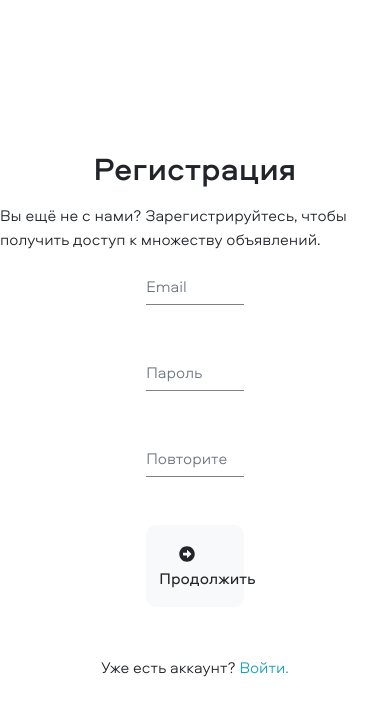
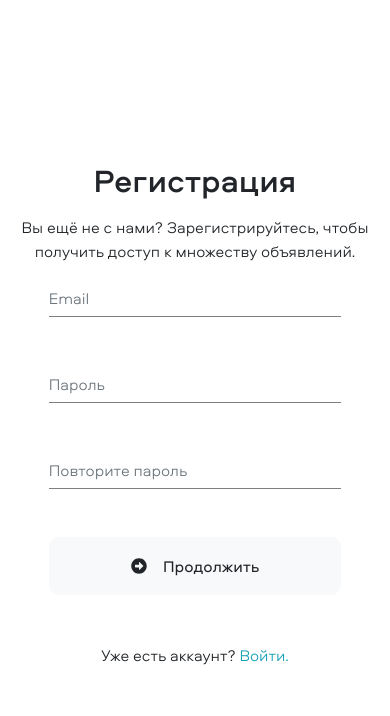
Before and after one commit to honeyshi/RealEstateAgency, a React (Create React App) app: page /signup in a window 390 px wide. Shown: the top 716 px of the page. Built offline with nearby package versions, Linux system fonts and the light colour scheme.

Commit message:
Make forms responsive

```diff
--- a/src/app/app.tsx
+++ b/src/app/app.tsx
@@ -6,6 +6,8 @@ import { Signup } from './pages/signup';
 import { ResetPassword } from './pages/resetPassword';
 import { ForgetPassword } from './pages/forgetPassword';
 import { ContactUs } from './infoPages/contactUs';
+
+import './pagesStyle.scss';
 
 export const App: React.FC = () => {
   return (
--- a/src/app/infoPages/contactUs.tsx
+++ b/src/app/infoPages/contactUs.tsx
@@ -18,8 +18,6 @@ import { ErrorMessagesView } from 'shared/composite/errorMessagesView';
 import { DefaultPage } from 'shared/layout/defaultPage';
 import { checkInvalidInput } from 'core/checkInvalidInput';
 import { parseError } from 'core/parseError';
-
-import '../pagesStyle.scss';
 
 const schema = yup.object().shape({
   email: yup
--- a/src/app/pages/forgetPassword.tsx
+++ b/src/app/pages/forgetPassword.tsx
@@ -31,8 +31,10 @@ export const ForgetPassword: React.FC = () => {
       <TextField tag="h2" mb="3">
         Смена пароля
       </TextField>
-      <TextField mb="3">Введите email для отправки нового пароля.</TextField>
-      <Flexbox vertical w="25">
+      <TextField center mb="3" pl="2" pr="2">
+        Введите email для отправки нового пароля.
+      </TextField>
+      <Flexbox vertical className="registration-form">
         <Input
           borderBottom
           light
--- a/src/app/pages/login.tsx
+++ b/src/app/pages/login.tsx
@@ -45,11 +45,13 @@ export const Login: React.FC = () => {
       <TextField tag="h2" mb="3">
         Вход
       </TextField>
-      <TextField mb="3">С возвращением! Войдите, чтобы получить доступ к множеству объявлений.</TextField>
+      <TextField center mb="3" pl="2" pr="2">
+        С возвращением! Войдите, чтобы получить доступ к множеству объявлений.
+      </TextField>
       <Link to="/forget-password" className="text-info mb-3">
         Забыли пароль?
       </Link>
-      <Flexbox vertical w="25">
+      <Flexbox vertical className="registration-form">
         <Input
           borderBottom
           light
@@ -83,7 +85,7 @@ export const Login: React.FC = () => {
           Продолжить
         </Button>
       </Flexbox>
-      <TextField mt="5">
+      <TextField center mt="5">
         Ещё нет аккаунта?{' '}
         <Link to="/signup" className="text-info">
           Зарегистрируйтесь.
--- a/src/app/pages/resetPassword.tsx
+++ b/src/app/pages/resetPassword.tsx
@@ -45,8 +45,10 @@ export const ResetPassword: React.FC = () => {
       <TextField tag="h2" mb="3">
         Смена пароля
       </TextField>
-      <TextField mb="3">Установите новый пароль для своего аккаунта.</TextField>
-      <Flexbox vertical w="25">
+      <TextField center mb="3" pl="2" pr="2">
+        Установите новый пароль для своего аккаунта.
+      </TextField>
+      <Flexbox vertical className="registration-form">
         <Input
           form
           borderBottom
--- a/src/app/pages/signup.tsx
+++ b/src/app/pages/signup.tsx
@@ -51,8 +51,10 @@ export const Signup: React.FC = () => {
       <TextField tag="h2" mb="3">
         Регистрация
       </TextField>
-      <TextField mb="3">Вы ещё не с нами? Зарегистрируйтесь, чтобы получить доступ к множеству объявлений.</TextField>
-      <Flexbox vertical w="25">
+      <TextField center mb="3" pl="2" pr="2">
+        Вы ещё не с нами? Зарегистрируйтесь, чтобы получить доступ к множеству объявлений.
+      </TextField>
+      <Flexbox vertical className="registration-form">
         <Input
           borderBottom
           light
@@ -106,7 +108,7 @@ export const Signup: React.FC = () => {
           Продолжить
         </Button>
       </Flexbox>
-      <TextField mt="5">
+      <TextField center mt="5">
         Уже есть аккаунт?{' '}
         <Link to="/login" className="text-info">
           Войти.
--- a/src/app/pagesStyle.scss
+++ b/src/app/pagesStyle.scss
@@ -6,4 +6,13 @@
   .contact-form {
     width: 50% !important;
   }
+  .registration-form {
+    width: 25% !important;
+  }
 }
+
+@include media-breakpoint-down(lg) {
+  .registration-form {
+    width: 75% !important;
+  }
+}
```
